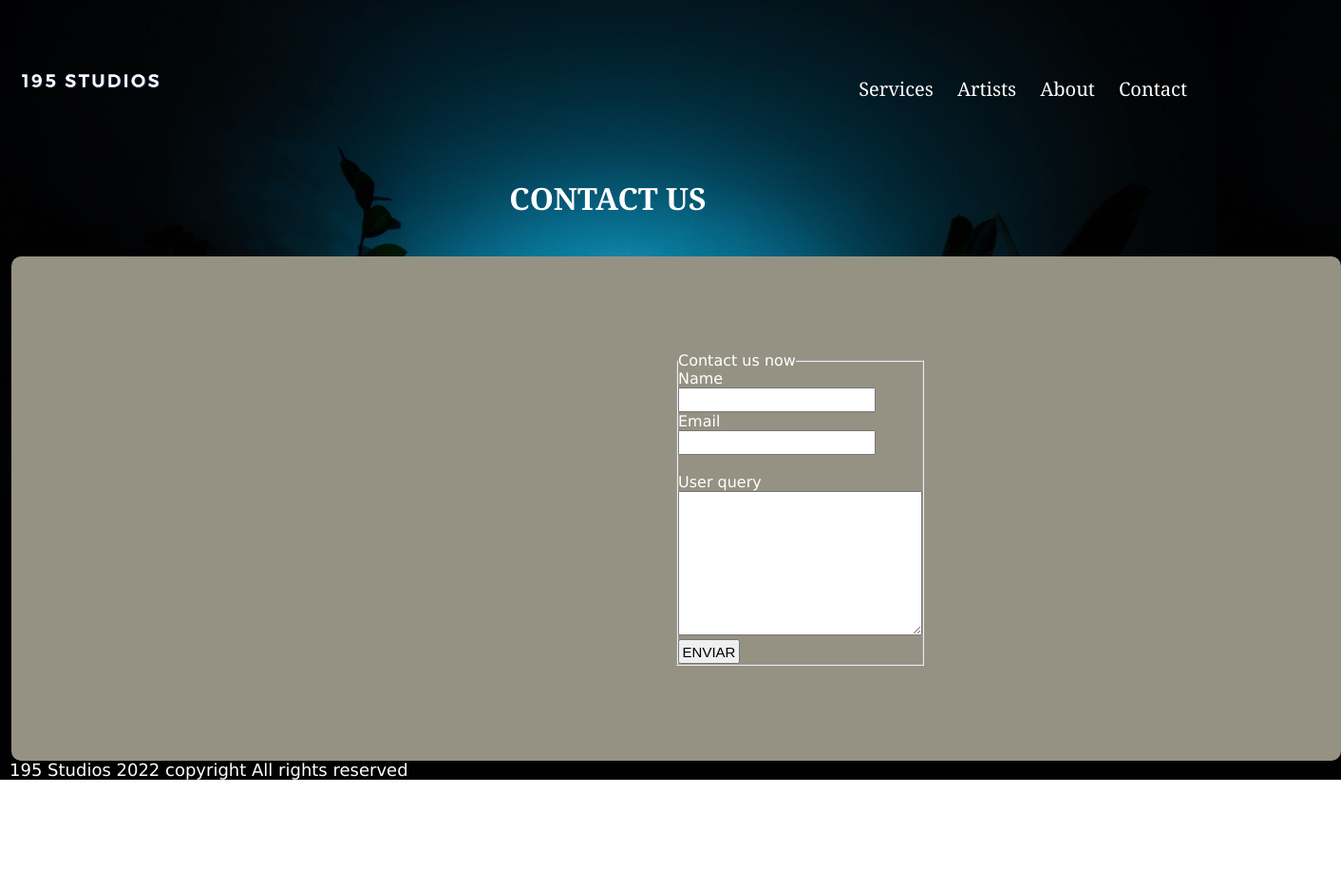
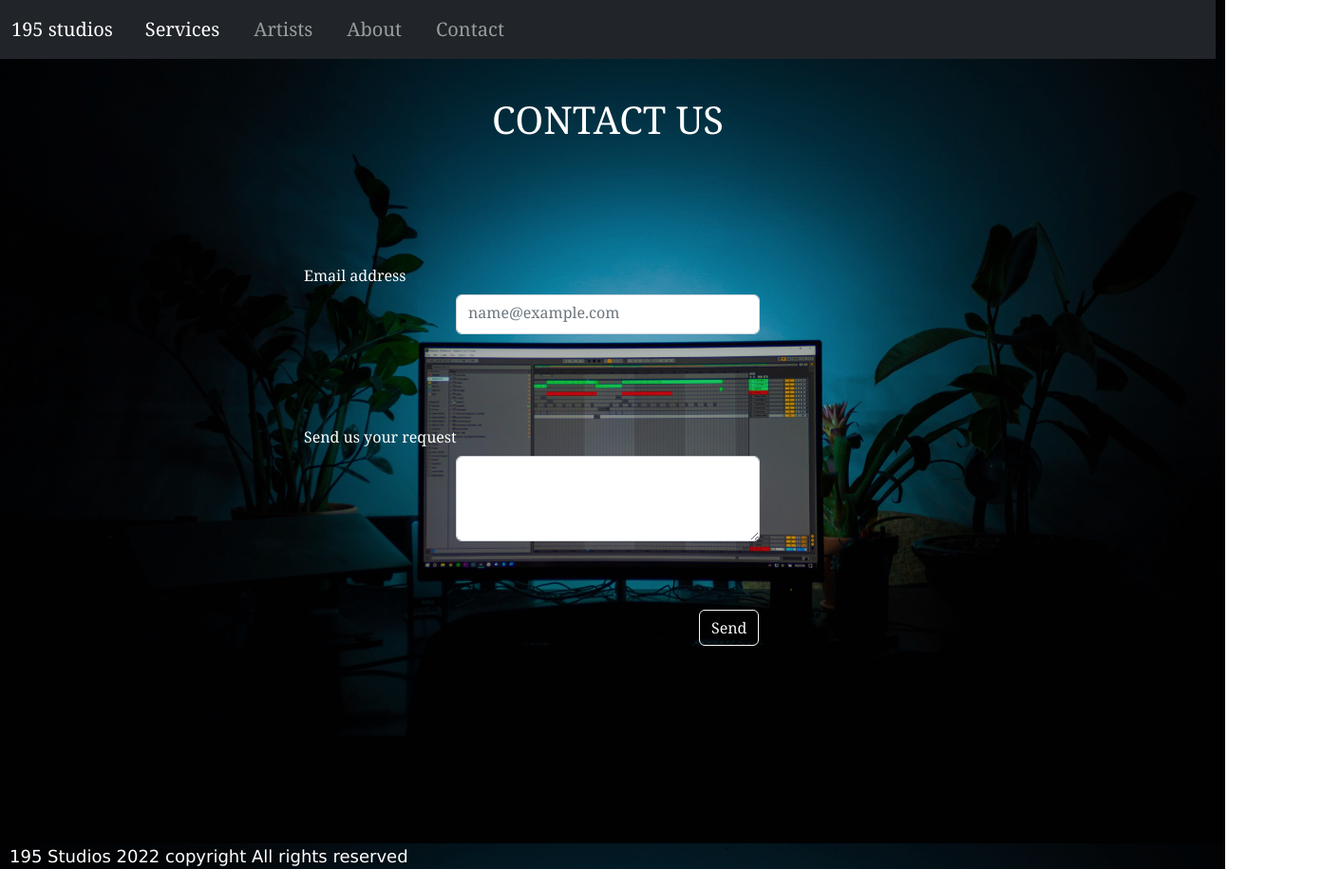
Before and after one commit to matiasasanchez/mipaginacoder, a plain HTML site: page vistas/Contact.html in a window 1280 px wide. Shown: the whole page at 95% size, 1412 px wide, since content can reach past the window. Before the commit the page ends 821 px from the top, so only its background shows below. Drawn offline with nearby package versions, Linux system fonts and the light colour scheme.

Commit message:
Codigo con Bootstrap

```diff
--- a/style.css
+++ b/style.css
@@ -78,7 +78,8 @@ h1 {
 
     text-align: center;
     size: 30px;
-    padding-bottom: 30px;
+    padding-top: 40px;
+    padding-bottom: 40px;
     color: white;
 font-family: Georgia,'Times New Roman', Times, serif;
 
@@ -152,29 +153,26 @@ ul{
     margin: auto;
 }
 
-form { color: rgb(255, 255, 255);
-    padding: 100px 700px ;
-    border-color: rgb(224, 107, 107);
-    background-color: rgb(149, 146, 131);
-    font-family: 'Lucida Sans', 'Lucida Sans Regular', 'Lucida Grande', 'Lucida Sans Unicode', Geneva, Verdana, sans-serif ;
-border-radius: 10px;
 
-display: inline-block;
-position: absolute;
-width: 100%;
-margin-top: 10px ;
-margin-left: 12px;
-}
+.form-control {
+    width: 50%;
+   padding-bottom: 10px;
+    margin: auto;
+ }
 
-input {
-    color:black ;
-    font-size: 15px;
-    display: block;
-    padding: 1%;
+.mb-3 {
+    width: 50%;
+   margin: auto;
+   padding-top: 80px;
 
 
 }
 
+.btn-outline-light {
+
+margin-left: 65%;
+
+}
 a {
     text-decoration: none;
     color:white;
@@ -182,7 +180,9 @@ a {
 }
 
     a:hover {
- background-color: rgb(47, 101, 97) ;
+ background-color: rgb(47, 149, 120) ;
+ transform: scale(1.1);
+ transition: ease-in-out .1s;
     }
 
 footer { color: white;
--- a/vistas/Contact.html
+++ b/vistas/Contact.html
@@ -1,6 +1,8 @@
 <!DOCTYPE html>
 <html lang="en">
 <head>
+    <!-- CSS only -->
+<link href="https://cdn.jsdelivr.net/npm/bootstrap@5.2.0-beta1/dist/css/bootstrap.min.css" rel="stylesheet" integrity="sha384-0evHe/X+R7YkIZDRvuzKMRqM+OrBnVFBL6DOitfPri4tjfHxaWutUpFmBp4vmVor" crossorigin="anonymous">
     <title>195 studios </title>
     <meta charset="UTF-8">
     <meta http-equiv="X-UA-Compatible" content="IE=edge">
@@ -10,46 +12,52 @@
 </head>
 <body>
     <header>
-            <nav>
-                <a href="../index.html"><img class="logoindex" src="../assets/vector.PNG" alt= "logo 195 studios"
-                    /a>
-                <ul>
-                    <li> <a href="Services.html"> Services</a> </li>
-                    <li> <a href="Artists.html"> Artists</a></li>
-                    <li><a href="About.html"> About</a></li>
-                    <li><a href="Contact.html"> Contact</a></li>
+        <nav class="navbar navbar-expand-lg bg-dark navbar-dark">
+            <div class="container-fluid">
+              <a class="navbar-brand" href="../index.html">195 studios</a>
+              <button class="navbar-toggler" type="button" data-bs-toggle="collapse" data-bs-target="#navbarNav" aria-controls="navbarNav" aria-expanded="false" aria-label="Toggle navigation">
+                <span class="navbar-toggler-icon"></span>
+              </button>
+              <div class="collapse navbar-collapse" id="navbarNav">
+                <ul class="navbar-nav">
+                  <li class="nav-item">
+                    <a class="nav-link active" aria-current="page" href="../vistas/Services.html">Services</a>
+                  </li>
+                  <li class="nav-item">
+                    <a class="nav-link" href="../vistas/Artists.html">Artists</a>
+                  </li>
+                  <li class="nav-item">
+                    <a class="nav-link" href="../vistas/About.html">About</a>
+                  </li>
+                  <li class="nav-item">
+                    <a class="nav-link" href="../vistas/Contact.html">Contact</a>
+                  </li>
                 </ul>
-            </nav>
-            <div class="menu-hamburguer">
-                <button> MENU</button>
+              </div>
             </div>
+          </nav>
+        </div>
     </header>
     <main>
         <h1>CONTACT US</h1>
 
 
-        <form action="" method="get" enctype="text/plain">
-            <fieldset>
-                <legend> Contact us now</legend>
+        <div class="mb-3 text-white">
+            <label for="exampleFormControlInput1" class="form-label">  Email address</label>
+            <input type="email" class="form-control" id="exampleFormControlInput1" placeholder="name@example.com">
 
-            <div>
-                <label for="userName">Name</label>
-                <input type="text" id="userName" name="userName">
-            </div>
-            <div>
-                <label for="userMail">Email</label>
-                <input type="email" id="userMail" name="userMail" required>
-            </div>
-            <br>
-            <div>
-                <label for="userinquiries"> User query</label> <br>
-            <textarea name="userinquiries" id="userinquiries" cols="30" rows="10"></textarea>
-            </div>
-            <div>
-                <input type="submit" value="ENVIAR">
-              </div>
-            </fieldset>
-            </form>
+          </div>
+          <div class="mb-3 text-white">
+            <label for="exampleFormControlTextarea1" class="form-label">Send us your request</label>
+            <textarea class="form-control" id="exampleFormControlTextarea1" rows="3"></textarea>
+<br>
+<br>
+<br>
+            <button type="button" class="btn btn-outline-light">Send</button>
+
+
+          </div>
+
 
 
 
@@ -59,5 +67,7 @@
     <footer>
         195 Studios 2022 copyright All rights reserved
     </footer>
+    <!-- JavaScript Bundle with Popper -->
+<script src="https://cdn.jsdelivr.net/npm/bootstrap@5.2.0-beta1/dist/js/bootstrap.bundle.min.js" integrity="sha384-pprn3073KE6tl6bjs2QrFaJGz5/SUsLqktiwsUTF55Jfv3qYSDhgCecCxMW52nD2" crossorigin="anonymous"></script>
 </body>
 </html>
```
Also changed, not shown: index.html (+27 -11 lines), vistas/About.html (+29 -13 lines), vistas/Artists.html (+29 -11 lines), vistas/Services.html (+27 -11 lines).
